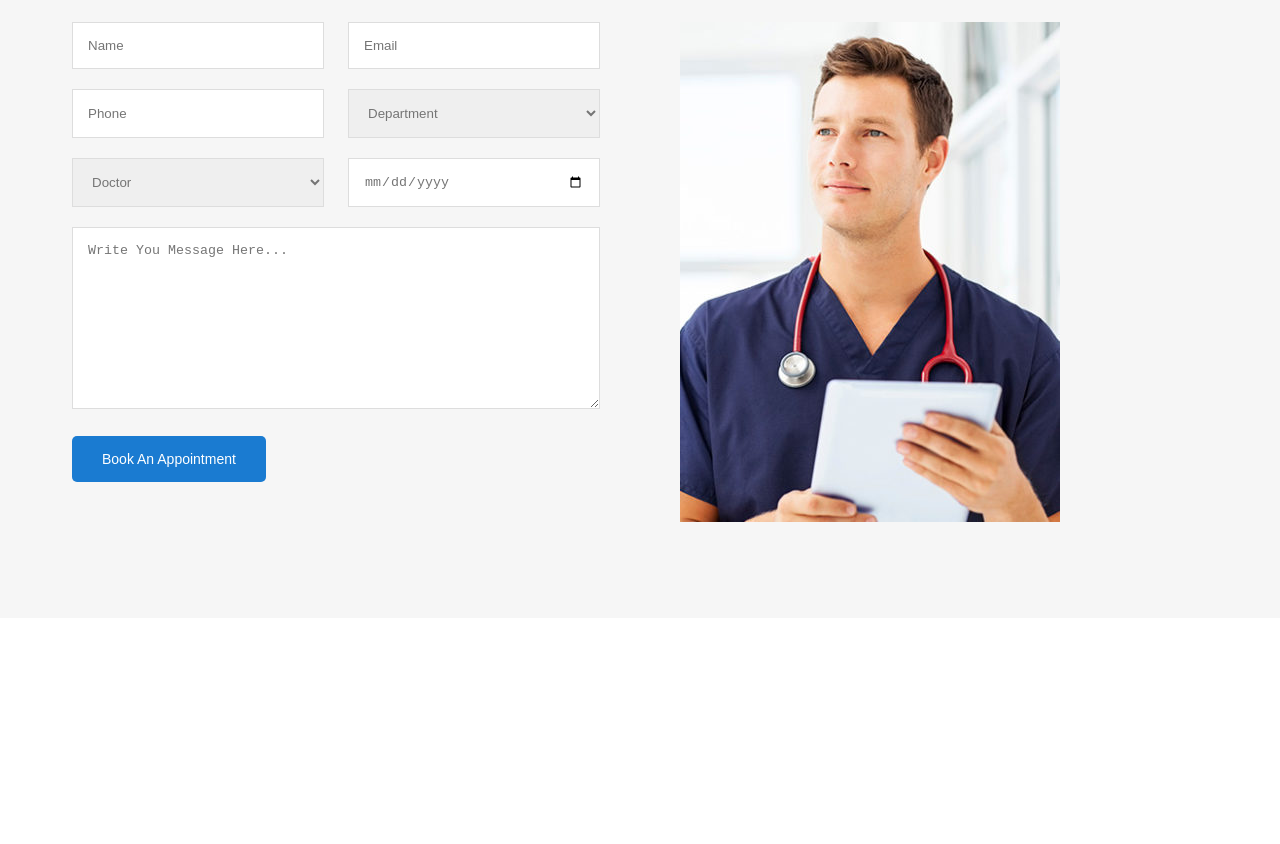
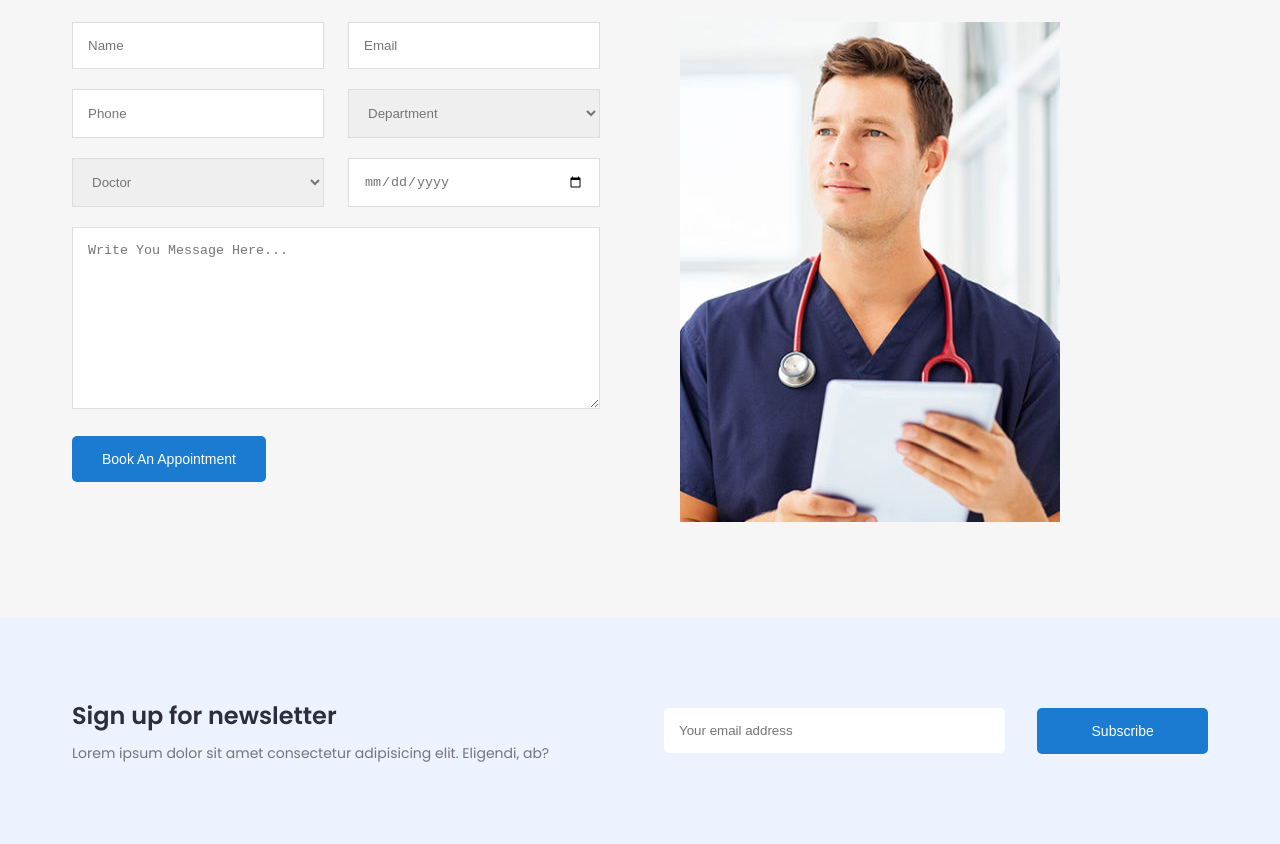
Before and after one commit to mohamedelkashef15/MedStar-Hospital, a plain HTML site: page index.html in a window 1280 px wide. Shown: the part 7289-8133 px from the top of the page. Before the commit the page ends 7907 px from the top, so only its background shows below. Drawn offline with Linux system fonts and the light colour scheme.

Commit message:
Add newsletter section

```diff
--- a/index.html
+++ b/index.html
@@ -424,6 +424,22 @@
       </div>
     </section>
     <!-- Contact End -->
+    <!-- newsletter start -->
+    <section id="newsletter">
+      <div class="container">
+        <div class="row">
+          <div class="col">
+            <h2>Sign up for newsletter</h2>
+            <p>Lorem ipsum dolor sit amet consectetur adipisicing elit. Eligendi, ab?</p>
+          </div>
+          <form>
+            <input type="email" name="email" id="email" placeholder="Your email address" required>
+            <button type="submit" class="btn btn-primary">Subscribe</button>
+          </form>
+        </div>
+      </div>
+    </section>
+    <!-- newsletter end -->
   </main>
 </body>
 
--- a/style.css
+++ b/style.css
@@ -5,6 +5,7 @@
   --dark-gray: #2c2d3f;
   --light-gray: #757575;
   --bg-white: #f6f6f6;
+  --bg-newsletter: #edf2ff;
 }
 
 * {
@@ -625,3 +626,37 @@ p {
 }
 
 /* Contact End */
+
+/* Newsletter Start */
+#newsletter {
+  padding: 5rem 0;
+  background-color: var(--bg-newsletter);
+}
+
+#newsletter .row {
+  display: grid;
+  grid-template-columns: repeat(2, 1fr);
+  column-gap: 3rem;
+}
+
+#newsletter .row .col h2 {
+  margin-bottom: 10px;
+}
+
+#newsletter form {
+  display: grid;
+  grid-template-columns: 2fr 1fr;
+  justify-content: center;
+  align-items: center;
+  column-gap: 2rem;
+}
+
+#newsletter form input,
+#newsletter form button {
+  width: 100%;
+  padding: 15px;
+  border: none;
+  border-radius: 5px;
+}
+
+/* Newsletter End */
```
Also changed, not shown: 1 other file.
